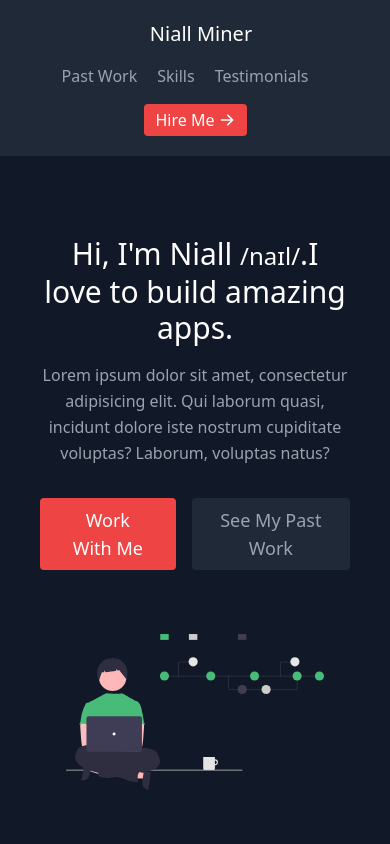
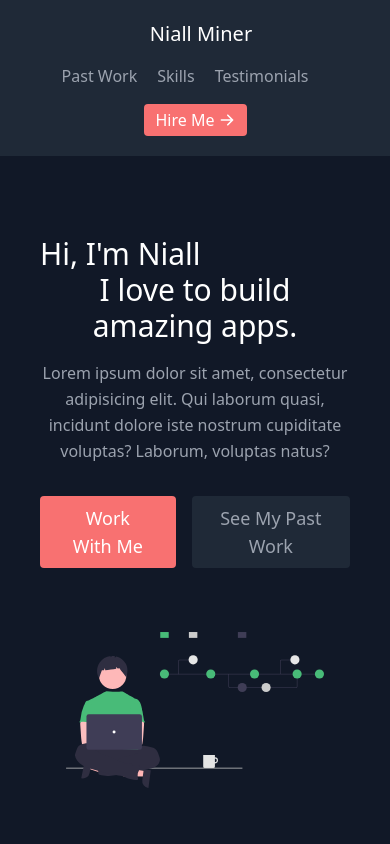
Before and after one commit to riverdigger/my-portfolio, a React (Create React App) app: page / in a window 390 px wide. Shown: the top 844 px of the page. Built offline with nearby package versions, Linux system fonts and the light colour scheme.

Commit message:
Phonetic name hover

```diff
--- a/src/components/About.js
+++ b/src/components/About.js
@@ -1,14 +1,64 @@
 // src/components/About.js
 
 import React from "react";
+import { VolumeUpIcon } from "@heroicons/react/solid";
 
 export default function About() {
+  const audio_phonetics = new Audio("./niall.mp3");
+
+  function showAudioIcon(e) {
+    var audio_icon = document.getElementById('volume-up-icon');
+    unfade(audio_icon);
+    // audio_icon.style.display = "block";
+  }
+
+  function hideAudioIcon(e) {
+    var audio_icon = document.getElementById('volume-up-icon');
+    fade(audio_icon);
+    // audio_icon.style.display = "none";
+  }
+
+  function fade(element) {
+    var op = 1;  // initial opacity
+    var timer = setInterval(function () {
+        if (op <= 0.1){
+            clearInterval(timer);
+            element.style.display = 'none';
+        }
+        element.style.opacity = op;
+        element.style.filter = 'alpha(opacity=' + op * 100 + ")";
+        op -= op * 0.1;
+    }, 5);
+  }
+
+  function unfade(element) {
+    var op = 0.1;  // initial opacity
+    element.style.opacity = op;
+    element.style.display = 'block';
+    var timer = setInterval(function () {
+        if (op >= 1){
+            clearInterval(timer);
+        }
+        element.style.opacity = op;
+        element.style.filter = 'alpha(opacity=' + op * 100 + ")";
+        op += op * 0.1;
+    }, 5);
+  }
   return (
     <section id="about">
       <div className="container mx-auto flex px-10 py-20 md:flex-row flex-col items-center">
         <div className="lg:flex-grow md:w-1/2 lg:pr-24 md:pr-16 flex flex-col md:items-start md:text-left mb-16 md:mb-0 items-center text-center">
           <h1 className="title-font sm:text-4xl text-3xl mb-4 font-medium text-white">
-            Hi, I'm Niall <small className="">/naɪl/</small>.
+            <div className="flex items-center justify-start">
+              Hi, I'm&nbsp;
+              <div className="flex items-center justify-start cursor-pointer hover:text-green-400" onClick={ () => audio_phonetics.play() } onMouseOver={ showAudioIcon } onMouseLeave={ hideAudioIcon } >
+                Niall
+                <VolumeUpIcon
+                  id="volume-up-icon"
+                  className="hidden w-5 mx-1 text-green-400"
+                />
+              </div>
+            </div>
             <br className="hidden lg:inline-block" />I love to build amazing
             apps.
           </h1>
@@ -20,7 +70,7 @@ export default function About() {
           <div className="flex justify-center">
             <a
               href="#contact"
-              className="inline-flex text-white bg-red-500 border-0 py-2 px-6 focus:outline-none hover:bg-red-600 rounded text-lg">
+              className="inline-flex text-white bg-red-400 border-0 py-2 px-6 focus:outline-none hover:bg-red-500 rounded text-lg">
               Work With Me
             </a>
             <a
--- a/src/components/Contact.js
+++ b/src/components/Contact.js
@@ -80,7 +80,7 @@ export default function Contact() {
           </div>
           <button
             type="submit"
-            className="text-white bg-indigo-500 border-0 py-2 px-6 focus:outline-none hover:bg-indigo-600 rounded text-lg">
+            className="text-white bg-blue-400 border-0 py-2 px-6 focus:outline-none hover:bg-blue-500 rounded text-lg">
             Submit
           </button>
         </form>
--- a/src/components/Navbar.js
+++ b/src/components/Navbar.js
@@ -25,7 +25,7 @@ export default function Navbar() {
         </nav>
         <a
           href="#contact"
-          className="text-white inline-flex items-center bg-red-500 border-0 py-1 px-3 focus:outline-none hover:bg-red-600 rounded text-base mt-4 md:mt-0">
+          className="text-white inline-flex items-center bg-red-400 border-0 py-1 px-3 focus:outline-none hover:bg-red-500 rounded text-base mt-4 md:mt-0">
           Hire Me
           <ArrowRightIcon className="w-4 h-4 ml-1" />
         </a>
--- a/src/components/Skills.js
+++ b/src/components/Skills.js
@@ -23,7 +23,7 @@ export default function Skills() {
           {skills.map((skill) => (
             <div key={skill} className="p-2 sm:w-1/2 w-full">
               <div className="bg-gray-800 rounded flex p-4 h-full items-center">
-                <BadgeCheckIcon className="text-red-500 w-6 h-6 flex-shrink-0 mr-4" />
+                <BadgeCheckIcon className="text-red-400 w-6 h-6 flex-shrink-0 mr-4" />
                 <span className="title-font font-medium text-white">
                   {skill}
                 </span>
```
Also changed, not shown: 1 other file (tests, documents, lock files or other folders).
